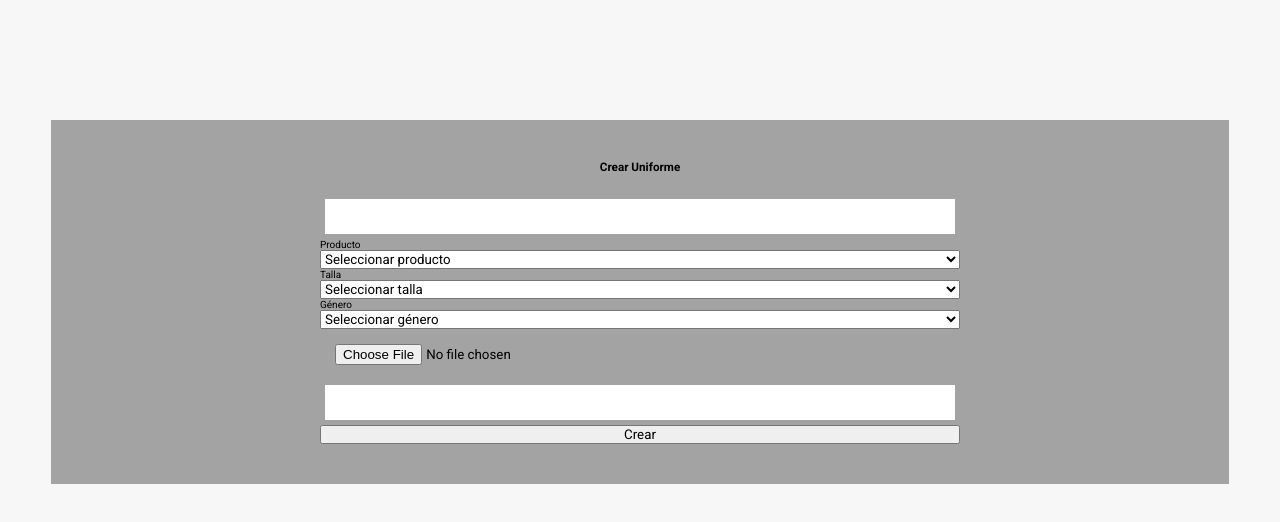
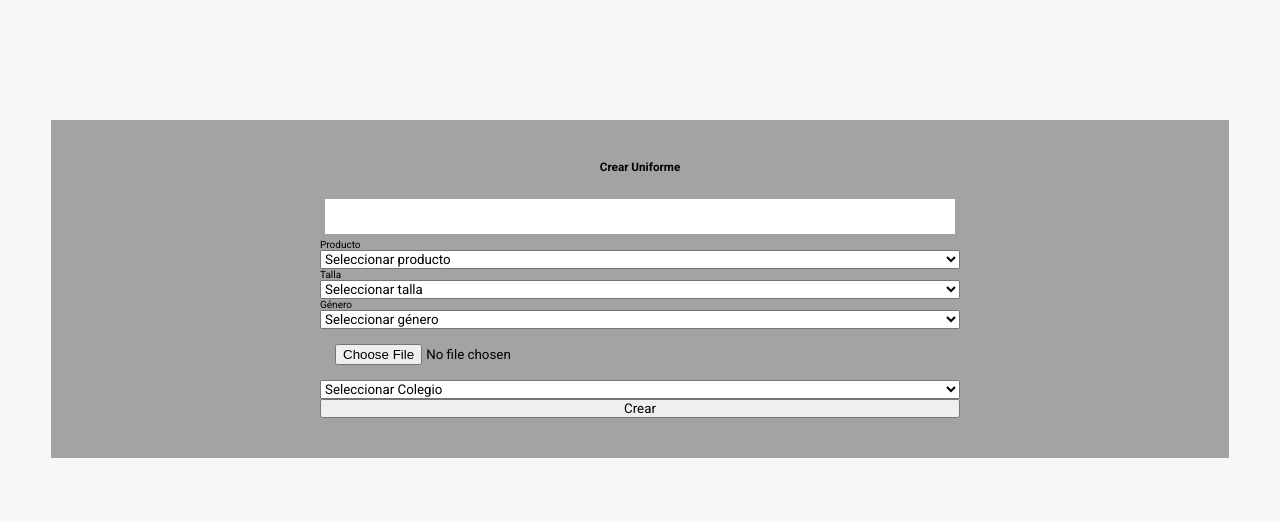
Before and after one commit to migueljarecca/escolar-plus, a React (Vite) app in the folder client/: page /uniform/register in a window 1280 px wide. Shown: the top 522 px of the page. Built offline with nearby package versions, Linux system fonts and the light colour scheme.

Commit message:
se corrige el actualizar uniforme

```diff
--- a/client/src/App.css
+++ b/client/src/App.css
@@ -761,6 +761,7 @@ body {
 }
 
 .main-content .card-content .div-img {
+  background: #6a6a6a;
   margin: auto;
   /* padding: .5rem; */
 }
--- a/client/src/components/UniformForm.jsx
+++ b/client/src/components/UniformForm.jsx
@@ -1,16 +1,18 @@
 import { useEffect, useRef, useState } from 'react';
 import { useUniform } from './../hooks/useUniform';
+import { useSchool } from '../hooks/useSchool';
 
 export const UniformForm = ( { uniformSelected }) => {
 
-    const { initialUniformForm, handlerAddUniform } = useUniform();
+    const { initialUniformForm, handlerAddUniform, handlerUpdateUniform } = useUniform();
+    const { schools } = useSchool();
+    console.log("control de colegios ", schools);
 
     const [uniformForm,  setUniformForm] = useState(initialUniformForm);
     const [file, setFile] = useState(null);
     const fileInputRef = useRef();  // Crear la referencia
 
-    const { price, product, size, gender, schoolId } = uniformForm;
-    console.log("cntrol de schoolId ", schoolId);
+    const { id, price, product, size, gender, schoolId } = uniformForm;
 
     useEffect(() => {
         setUniformForm(uniformSelected);
@@ -45,9 +47,17 @@ export const UniformForm = ( { uniformSelected }) => {
 
         for (let [key, value] of formData.entries()) {
             console.log(key, value);
-          }
+        }
 
-        handlerAddUniform(formData);
+        if (id == 0) {
+            handlerAddUniform(formData);
+
+        } else {
+            handlerUpdateUniform(formData, id);
+            console.log("cntrol de Id uni ", id);
+
+        }
+
 
         setUniformForm(initialUniformForm);
         setFile(null);
@@ -126,12 +136,25 @@ export const UniformForm = ( { uniformSelected }) => {
                     onChange={onInputFileChange}
                     />
 
-                <input
-                    type='text'
-                    name='schoolId'
+                <select
+                    name="schoolId"
+                    type="text"
+                    // id="gender"
                     value={schoolId}
                     onChange={onInputUniformChange}
-                />
+                    >
+
+                    <option value="">Seleccionar Colegio</option>
+
+                    {schools.map((school) => (
+                        <option
+                            key={school.id}
+                            value={school.id}
+                            >
+                            Colegio {school.name}
+                        </option>
+                    ))}
+                </select>
 
                 <button
                     type="submit"
```
